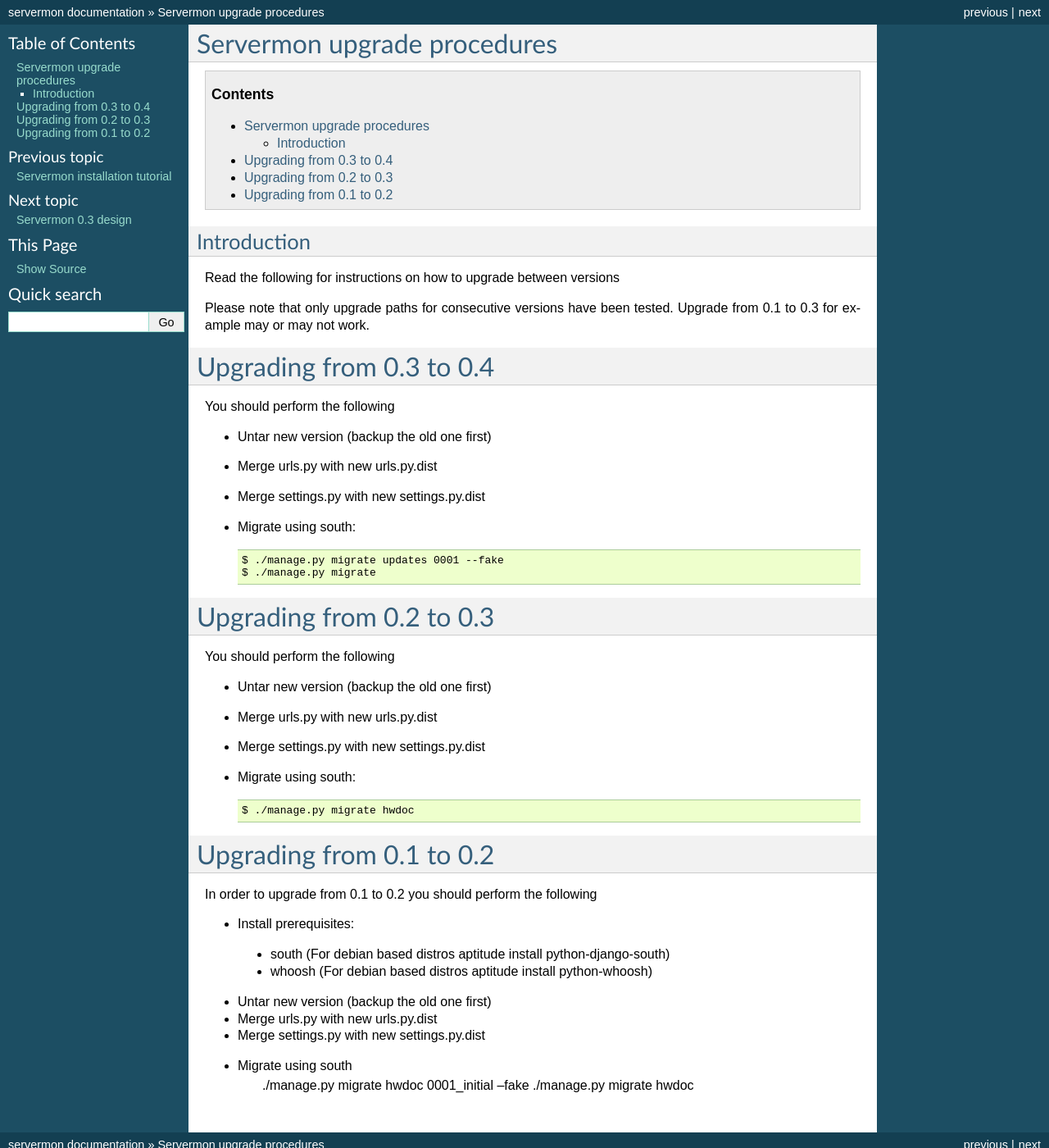
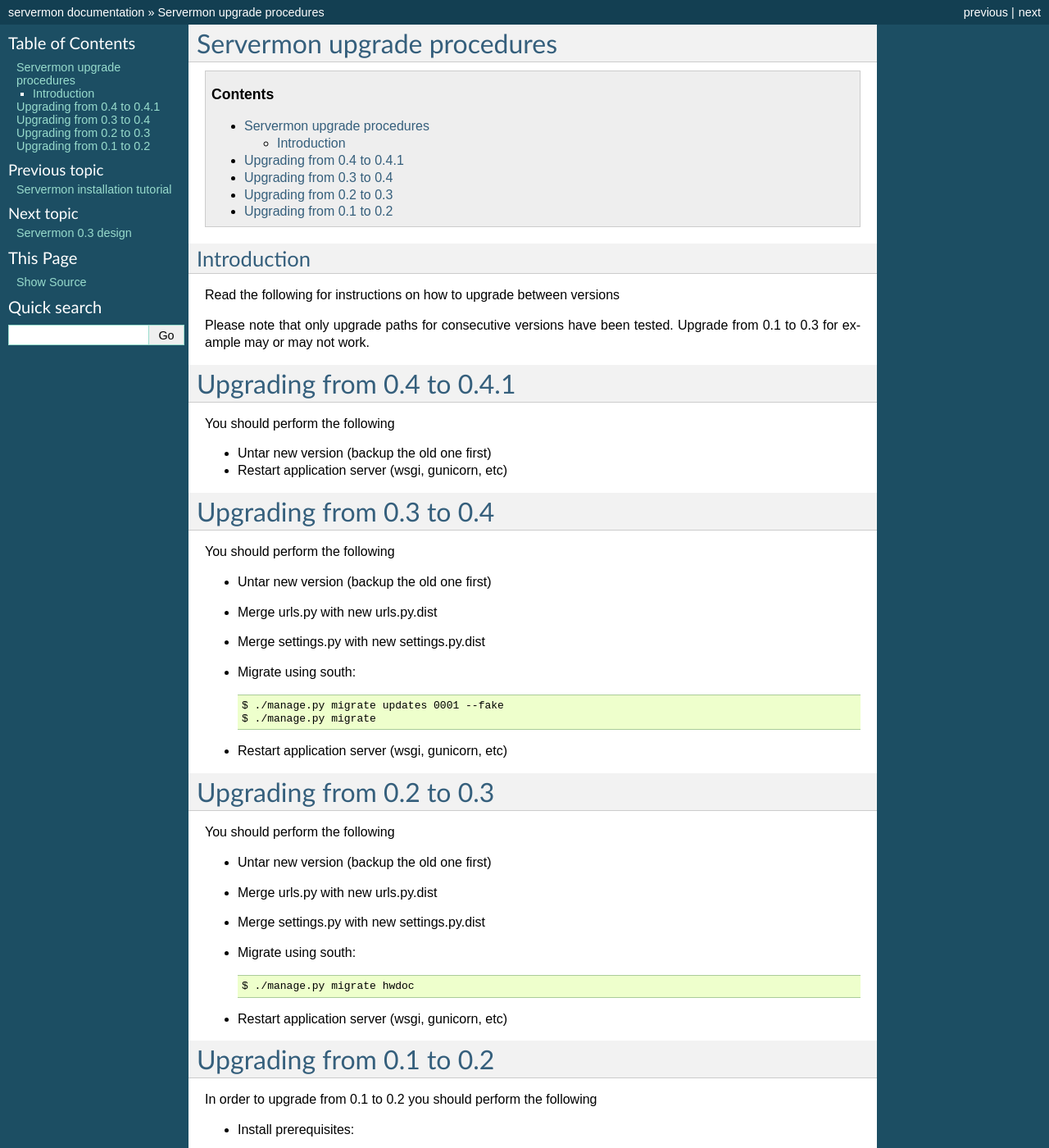
Before and after one commit to servermon/servermon, a Sphinx documentation site: the page built from doc/upgrade.rst, in a window 1280 px wide and 1400 px high. Shown: the whole window at 82% size. Built offline with Sphinx 7.4.7, drawn with Linux system fonts in a browser that asks for light colours; some of the changed text lies outside the part shown.

Commit message:
Ready 0.4.1 bugfixing release

```diff
--- a/doc/install.rst
+++ b/doc/install.rst
@@ -1,7 +1,7 @@
 Servermon installation tutorial
 ===============================
 
-Documents Servermon version 0.4
+Documents Servermon version 0.4.1
 
 .. contents::
 
--- a/doc/upgrade.rst
+++ b/doc/upgrade.rst
@@ -11,6 +11,13 @@ Read the following for instructions on how to upgrade between versions
 Please note that only upgrade paths for consecutive versions have been tested.
 Upgrade from 0.1 to 0.3 for example may or may not work.
 
+Upgrading from 0.4 to 0.4.1
+=========================
+You should perform the following
+
+* Untar new version (backup the old one first)
+* Restart application server (wsgi, gunicorn, etc)
+
 Upgrading from 0.3 to 0.4
 =========================
 You should perform the following
@@ -23,6 +30,8 @@ You should perform the following
   $ ./manage.py migrate updates 0001 --fake
   $ ./manage.py migrate
 
+* Restart application server (wsgi, gunicorn, etc)
+
 Upgrading from 0.2 to 0.3
 =========================
 You should perform the following
@@ -33,6 +42,8 @@ You should perform the following
 * Migrate using south::
 
   $ ./manage.py migrate hwdoc
+
+* Restart application server (wsgi, gunicorn, etc)
 
 Upgrading from 0.1 to 0.2
 =========================
@@ -50,6 +61,8 @@ In order to upgrade from 0.1 to 0.2 you should perform the following
 	./manage.py migrate hwdoc 0001_initial --fake
 	./manage.py migrate hwdoc
 
+* Restart application server (wsgi, gunicorn, etc)
+
 .. vim: set textwidth=72 :
 .. Local Variables:
 .. mode: rst
```
Also changed, not shown: 2 other files.
